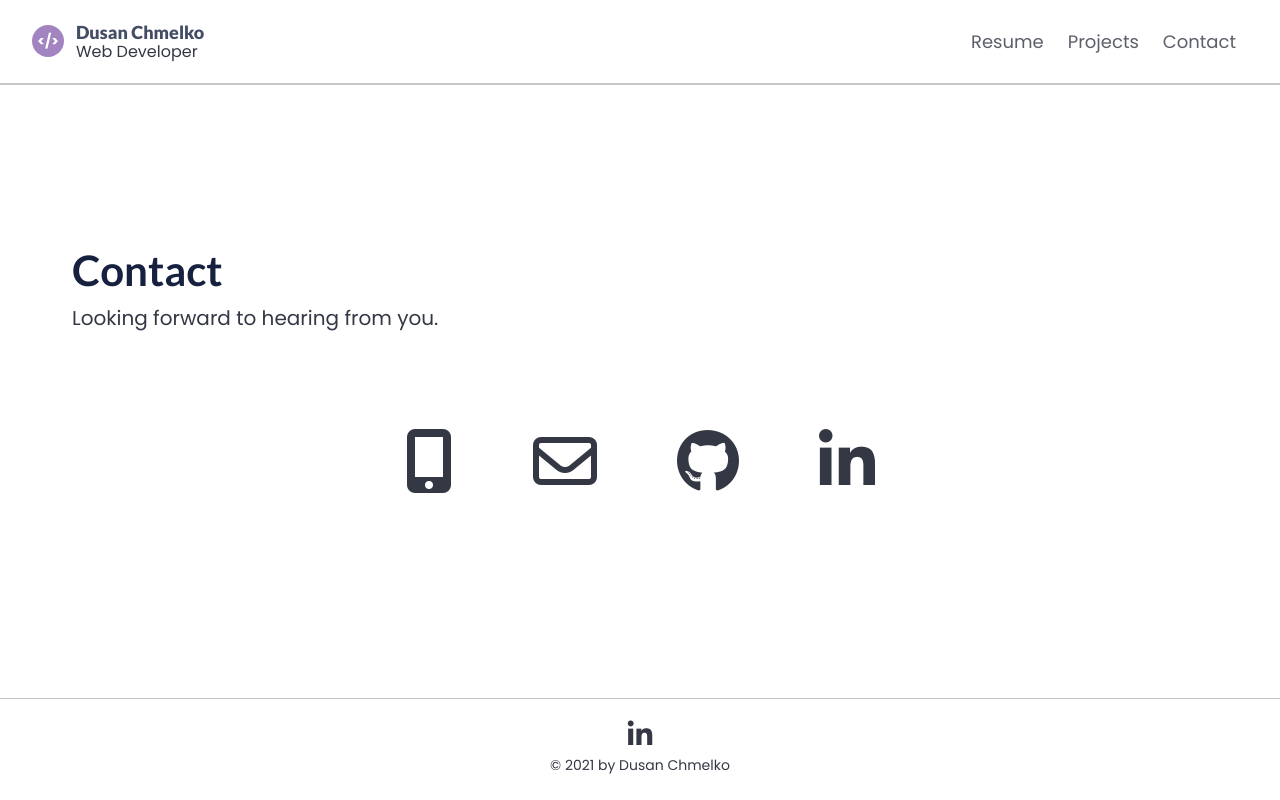
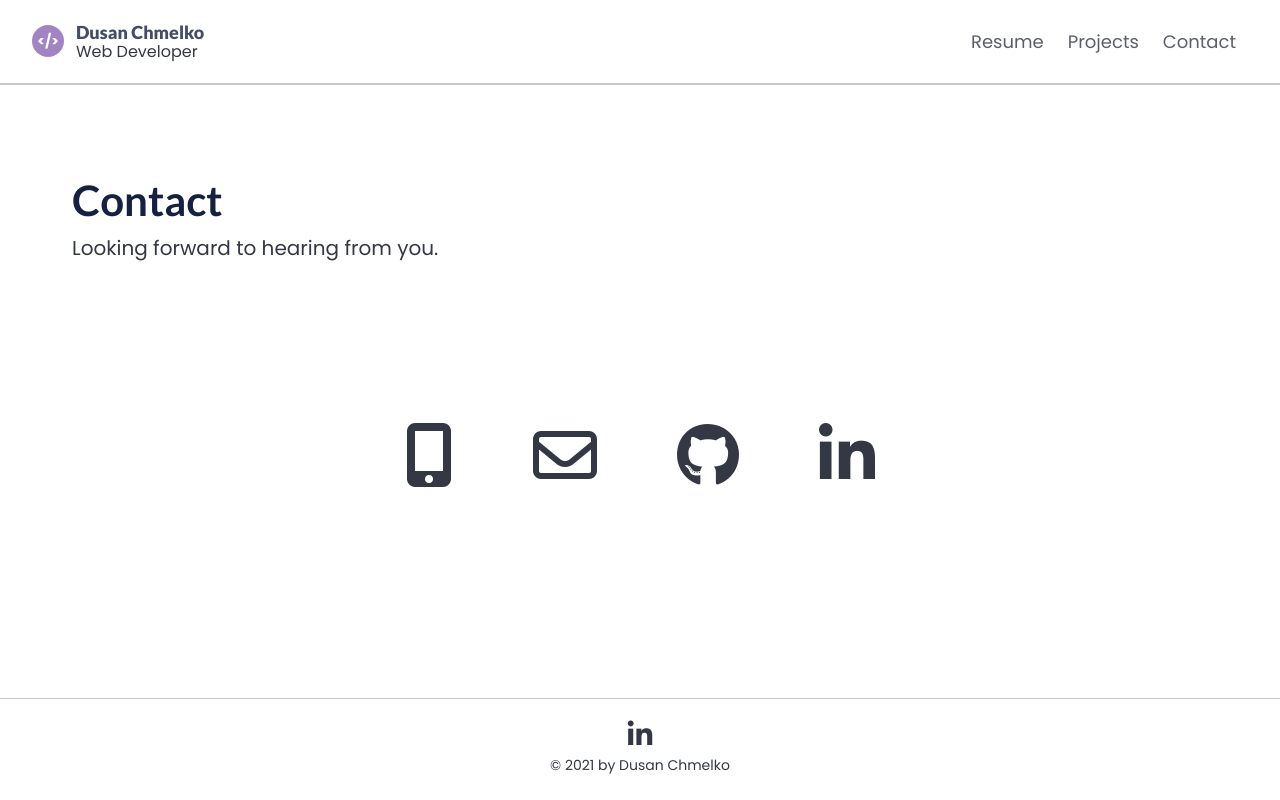
Before and after one commit to osmonoh/portfolio-react, a React (Create React App) app: page /pages/contact in a window 1280 px wide. Built offline with nearby package versions, Linux system fonts and the light colour scheme.

Commit message:
some minor styling changes

```diff
--- a/src/data/data.js
+++ b/src/data/data.js
@@ -7,7 +7,9 @@ import sibaImg from "../images/siba-shop.png";
 const projects = [
   {
     name: "Online shop ",
-    text: [""],
+    text: [
+      "An e-commerce web app build with React and Material UI with a little touch of SCSS. Products can be browsed by categories or collections, further filtered by tags. They can be added to favourites and to the shopping bag, both of witch are made persistent. To fetch the data Axios is used, Context API for state management and react-router-dom for navigation. This project is deployed on Netlify.",
+    ],
     keyWords: [["React", "Context API", "Axios", "SASS", "Material UI"]],
     gitHubURL: "https://github.com/osmonoh/siba-shop",
     siteURL: "https://siba-shop-app.netlify.app/",
--- a/src/style/_contact.scss
+++ b/src/style/_contact.scss
@@ -7,7 +7,7 @@
   width: 100%;
   height: 100%;
   margin-bottom: auto;
-  padding: 16rem 3.2rem 16rem;
+  padding: 9rem 3.2rem 16rem;
   display: flex;
   flex-direction: column;
 
@@ -31,7 +31,8 @@
 
   &-lead {
     align-self: flex-start;
-    margin-bottom: 9.6rem;
+    margin-bottom: 20vh;
+
     text-align: center;
     font-size: 2rem;
 
--- a/src/style/_projects.scss
+++ b/src/style/_projects.scss
@@ -1,5 +1,5 @@
 .projects {
-  padding: 16rem 3.2rem 12rem;
+  padding: 9rem 3.2rem 12rem;
 
   @media (max-width: 630px) {
     padding: 14rem 3.2rem 8rem;
--- a/src/style/_resume.scss
+++ b/src/style/_resume.scss
@@ -1,6 +1,6 @@
 .resume {
   //   margin-bottom: 3.2rem;
-  padding: 16rem 3.2rem 12rem;
+  padding: 9rem 3.2rem 12rem;
 
   @media (max-width: 630px) {
     padding: 8rem 3.2rem 8rem;
```
